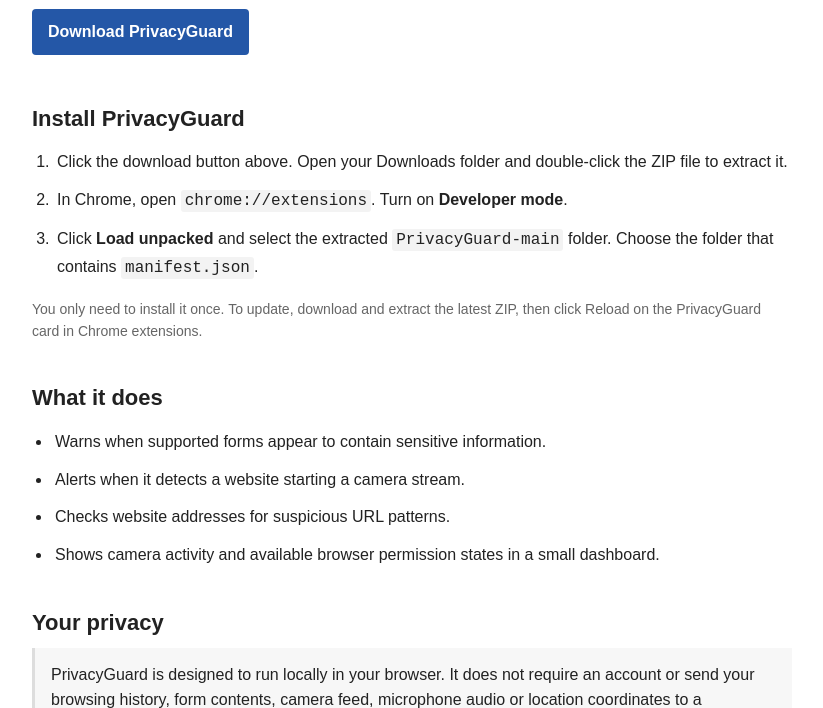
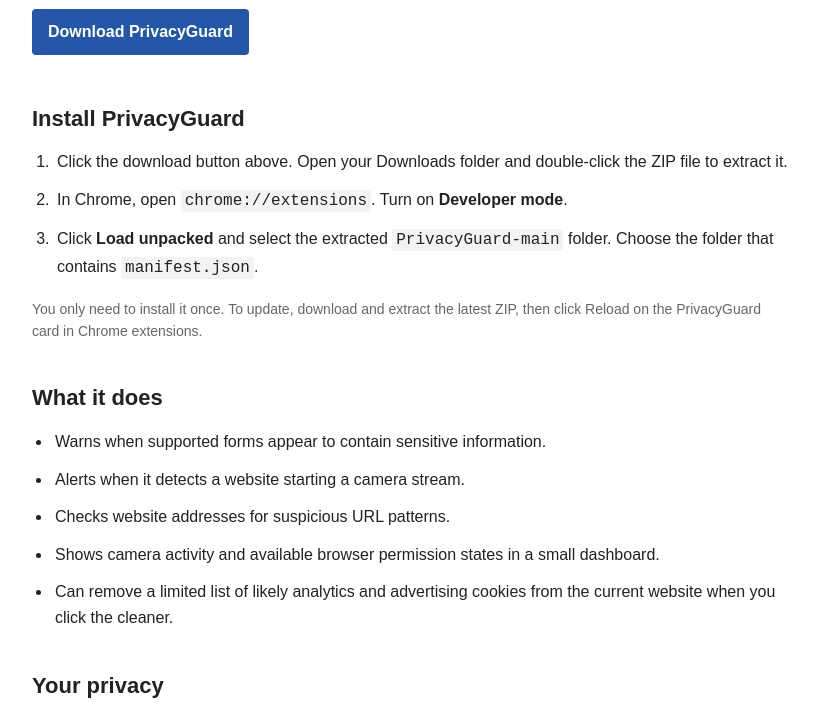
Before and after one commit to nmcode3-dot/PrivacyGuard, a browser extension: page docs/index.html in a window 1280 px wide. Shown: the part 186-894 px from the top of the page, without its empty margins (228-1051 px from the left). Drawn offline with Linux system fonts and the light colour scheme.

Commit message:
Add commented cookie cleaner support

```diff
--- a/docs/index.html
+++ b/docs/index.html
@@ -177,6 +177,7 @@
       <li>Alerts when it detects a website starting a camera stream.</li>
       <li>Checks website addresses for suspicious URL patterns.</li>
       <li>Shows camera activity and available browser permission states in a small dashboard.</li>
+      <li>Can remove a limited list of likely analytics and advertising cookies from the current website when you click the cleaner.</li>
     </ul>
 
     <!-- Explain what the extension does and does not collect. -->
```
